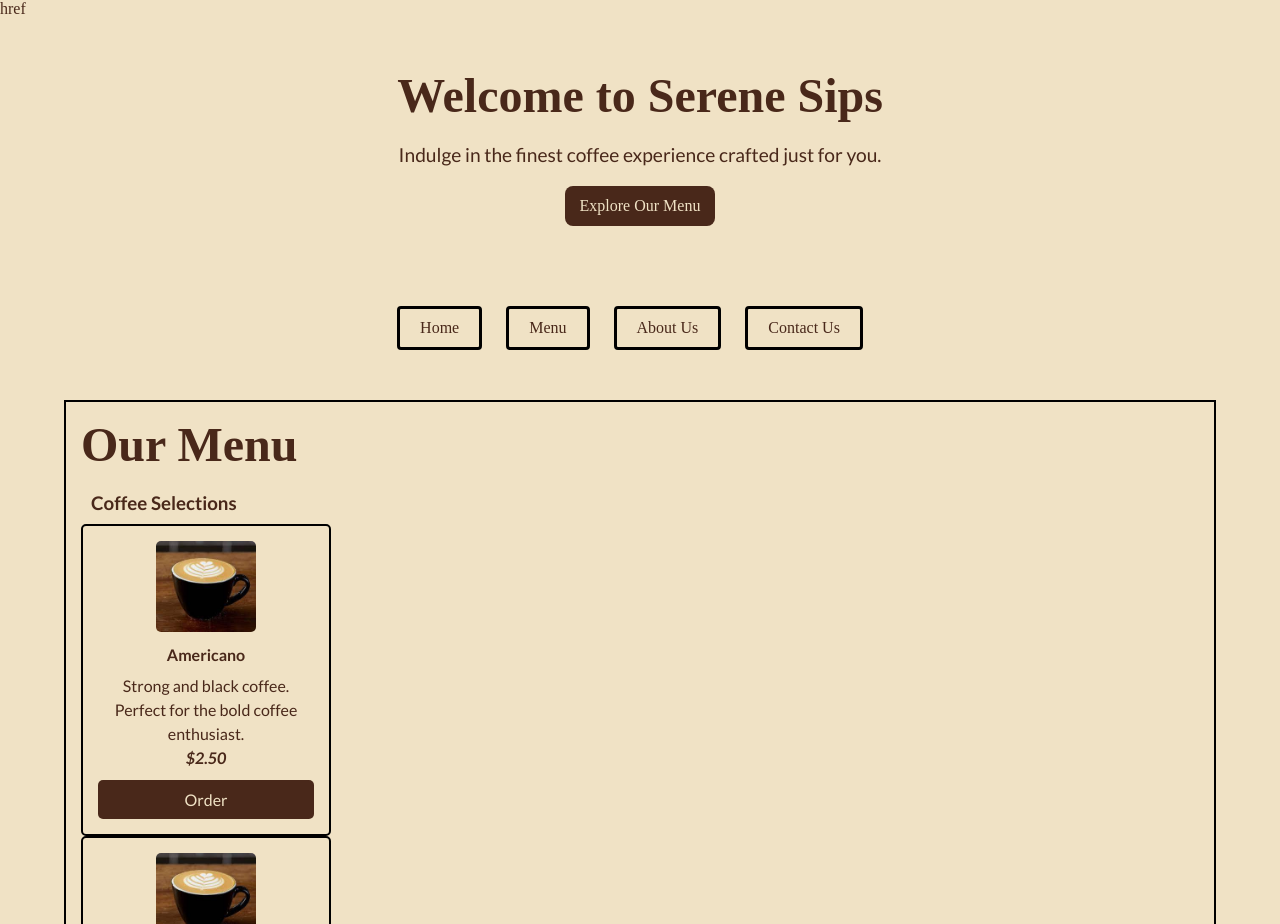
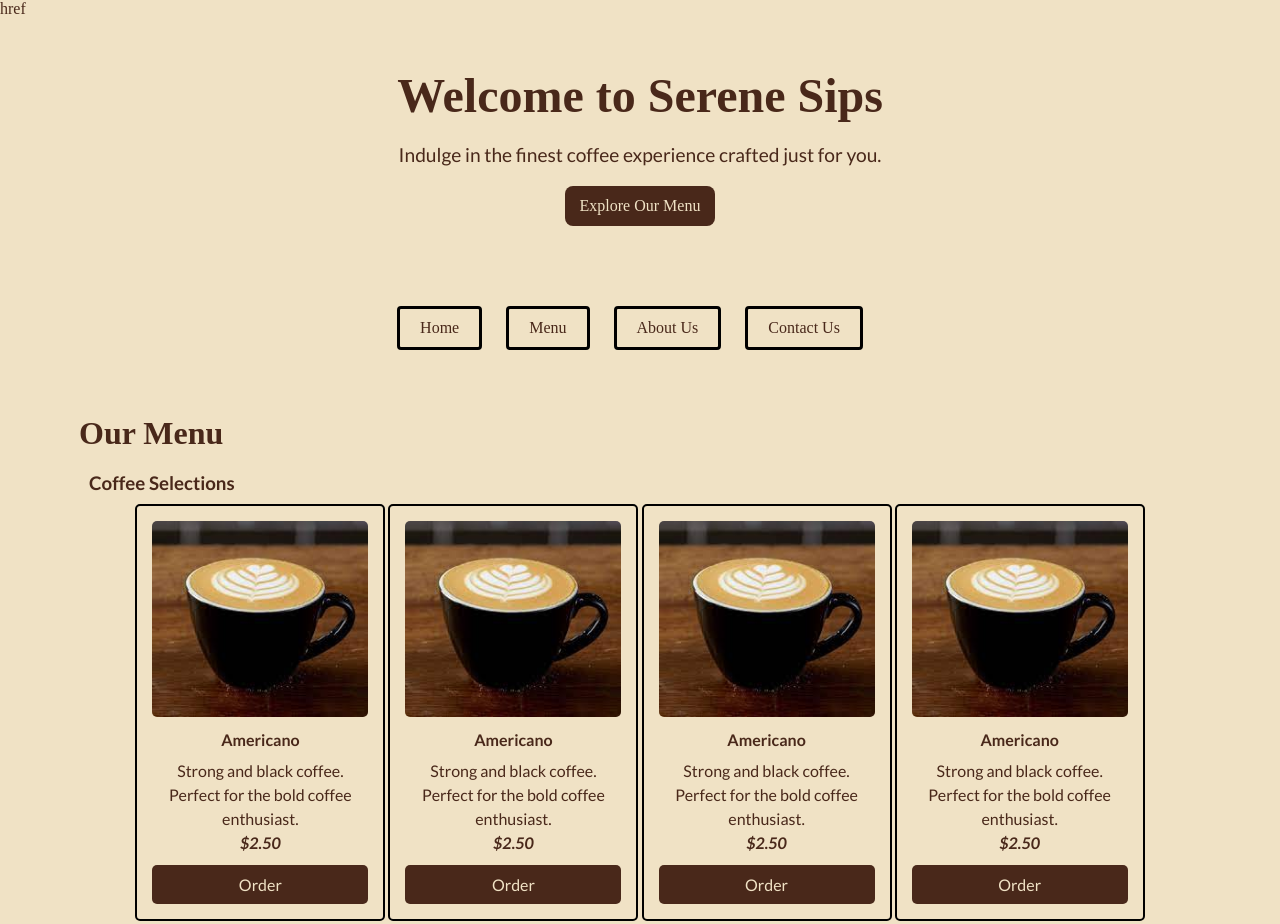
Before and after one commit to thanhtunaung007/serene-sips-v2, a plain HTML site: page index.html in a window 1280 px wide. Shown: the top 924 px of the page. Drawn offline with Linux system fonts and the light colour scheme; a web font is replaced by a local one.

Commit message:
modified style.css

```diff
--- a/style.css
+++ b/style.css
@@ -64,7 +64,7 @@ li a {
 #about-us,
 #contact-us,
 footer {
-  border: 2px solid #000;
+  border: 2px;
   width: 90%;
   margin: 20px auto;
   padding: 15px;
@@ -74,7 +74,7 @@ footer {
 #about-us h2,
 #contact-us h2 {
   font-family: "Playfair Display SC", serif;
-  font-size: 3em;
+  font-size: 2em;
   margin-bottom: 10px;
 }
 #our-menu .menu {
@@ -82,6 +82,7 @@ footer {
   text-align: center;
 }
 #our-menu .menu h3 {
+  font-family: "Lato", sans-serif;
   padding: 10px;
   text-align: left;
 }
@@ -91,9 +92,10 @@ footer {
   padding: 15px;
   text-align: center;
   border-radius: 5px;
+  display: inline-block;
 }
 .card .card-img-top {
-  max-width: 100px;
+  max-width: 100%;
   border-radius: 5px;
 }
 .card h4 {
```
Also changed, not shown: link.txt (added).
